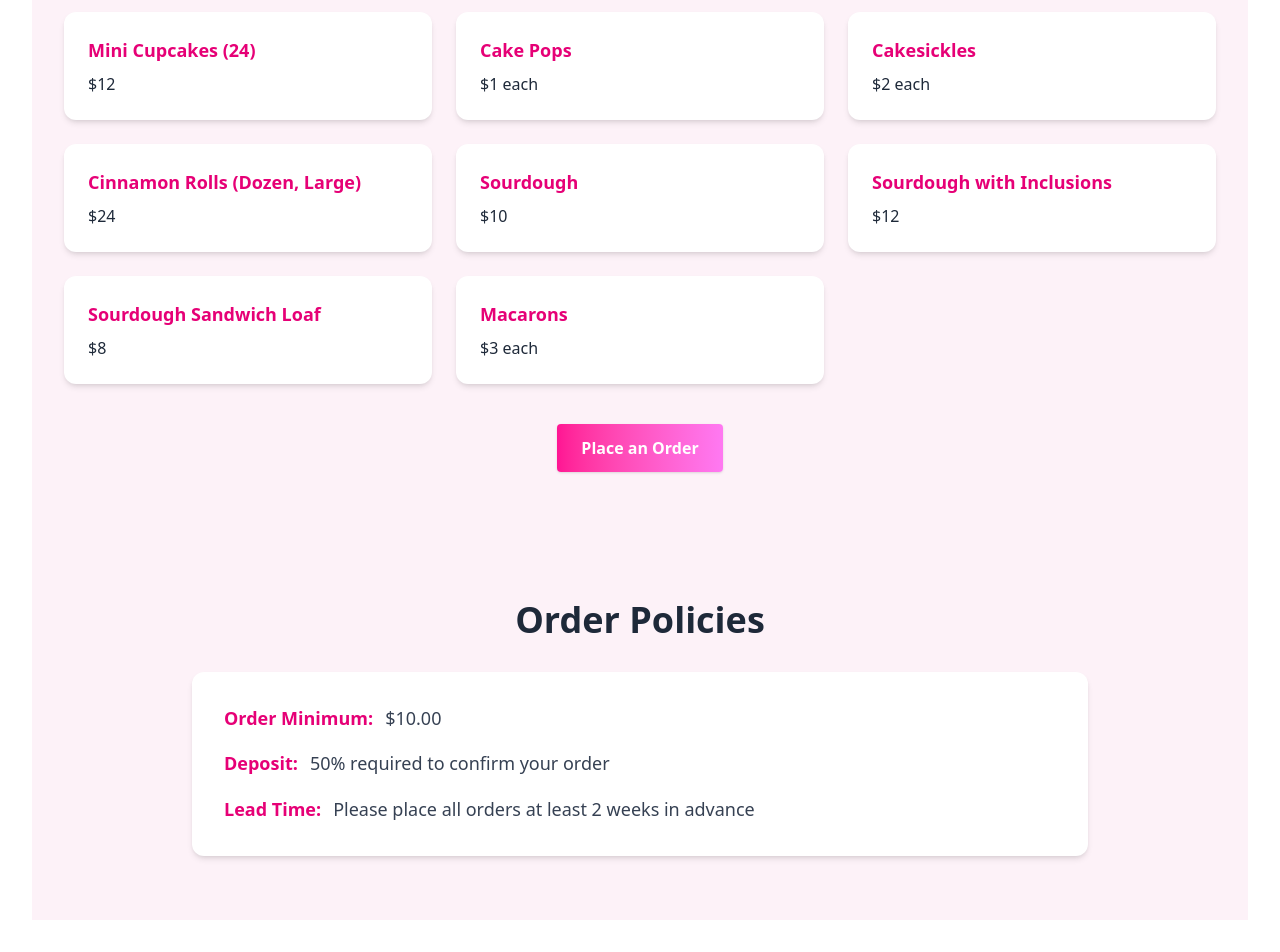
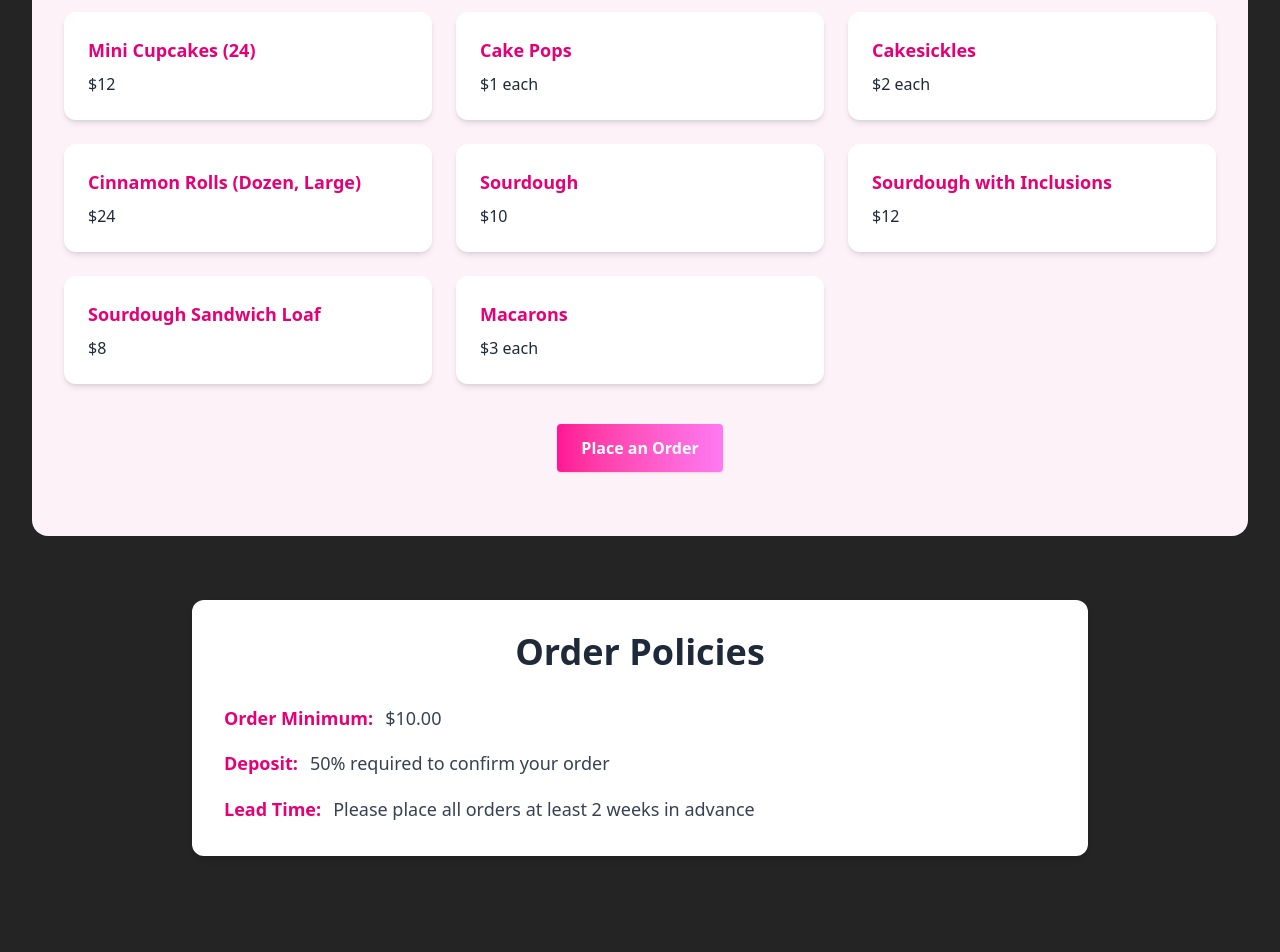
Before and after one commit to RidgwayA/ac-botique, a React (Vite) app: page / in a window 1280 px wide. Shown: the part 1488-2440 px from the top of the page. Built offline with nearby package versions, Linux system fonts and the light colour scheme.

Commit message:
Updated UI style per client request.

```diff
--- a/src/App.css
+++ b/src/App.css
@@ -1,13 +1,8 @@
 @import "tailwindcss";
 
 #root {
-  background: white;
   max-width: 1280px;
   margin: 0 auto;
   padding: 2rem;
   text-align: center;
 }
-
-body{
-  @apply bg-white;
-}
--- a/src/components/Hero.jsx
+++ b/src/components/Hero.jsx
@@ -32,7 +32,7 @@ useEffect(() => {
 
   return (
     <section
-      className="min-h-screen flex flex-col-reverse md:flex-row items-center justify-center px-2 md:px-4 gap-x-6 pt-16 pb-20 bg-white max-w-6xl mx-auto bg-no-repeat bg-center bg-[length:800px]"
+      className="min-h-screen flex flex-col-reverse md:flex-row items-center justify-center px-2 md:px-4 gap-x-6 pt-16 pb-20 bg-grey36 max-w-6xl mx-auto bg-no-repeat bg-center bg-[length:800px]"
       style={{
         backgroundImage: showBackground ? `url(${bgTexture})` : "none"
       }}
--- a/src/components/Offerings.jsx
+++ b/src/components/Offerings.jsx
@@ -25,7 +25,7 @@ export default function Offerings() {
   ];
 
   return (
-    <section className="bg-pink-50 py-16 px-4 md:px-8">
+    <section className="bg-pink-50 py-16 px-4 md:px-8 rounded-2xl">
       <div className="max-w-6xl mx-auto text-center">
         <h2 className="text-3xl md:text-4xl font-bold text-gray-800 mb-8">
           Current Offerings
--- a/src/components/Policies.jsx
+++ b/src/components/Policies.jsx
@@ -1,12 +1,13 @@
 export default function Policies() {
   return (
-    <section className="bg-pink-50 py-16 px-4 md:px-8">
+    <section className="bg-grey36 py-16 px-4 md:px-8">
       <div className="max-w-4xl mx-auto">
-        <h2 className="text-3xl md:text-4xl font-bold text-gray-800 mb-8 text-center">
+
+
+        <div className="bg-white rounded-xl shadow-md p-8 space-y-4 text-gray-700 text-lg leading-relaxed">
+                  <h2 className="text-3xl md:text-4xl font-bold text-gray-800 mb-8 text-center">
           Order Policies
         </h2>
-
-        <div className="bg-white rounded-xl shadow-md p-8 space-y-4 text-gray-700 text-lg leading-relaxed">
           <div className="flex items-start gap-3">
             <span className="font-semibold text-pink-600">Order Minimum:</span>
             <span>$10.00</span>
--- a/src/index.css
+++ b/src/index.css
@@ -20,4 +20,5 @@
   --color-pink:rgb(255,20,147);
   --color-lightpink:rgb(255,121,242);
   --color-lightpink2:#FFB0F8;
+  --color-grey36:rgb(36,36,36);
 }
```
